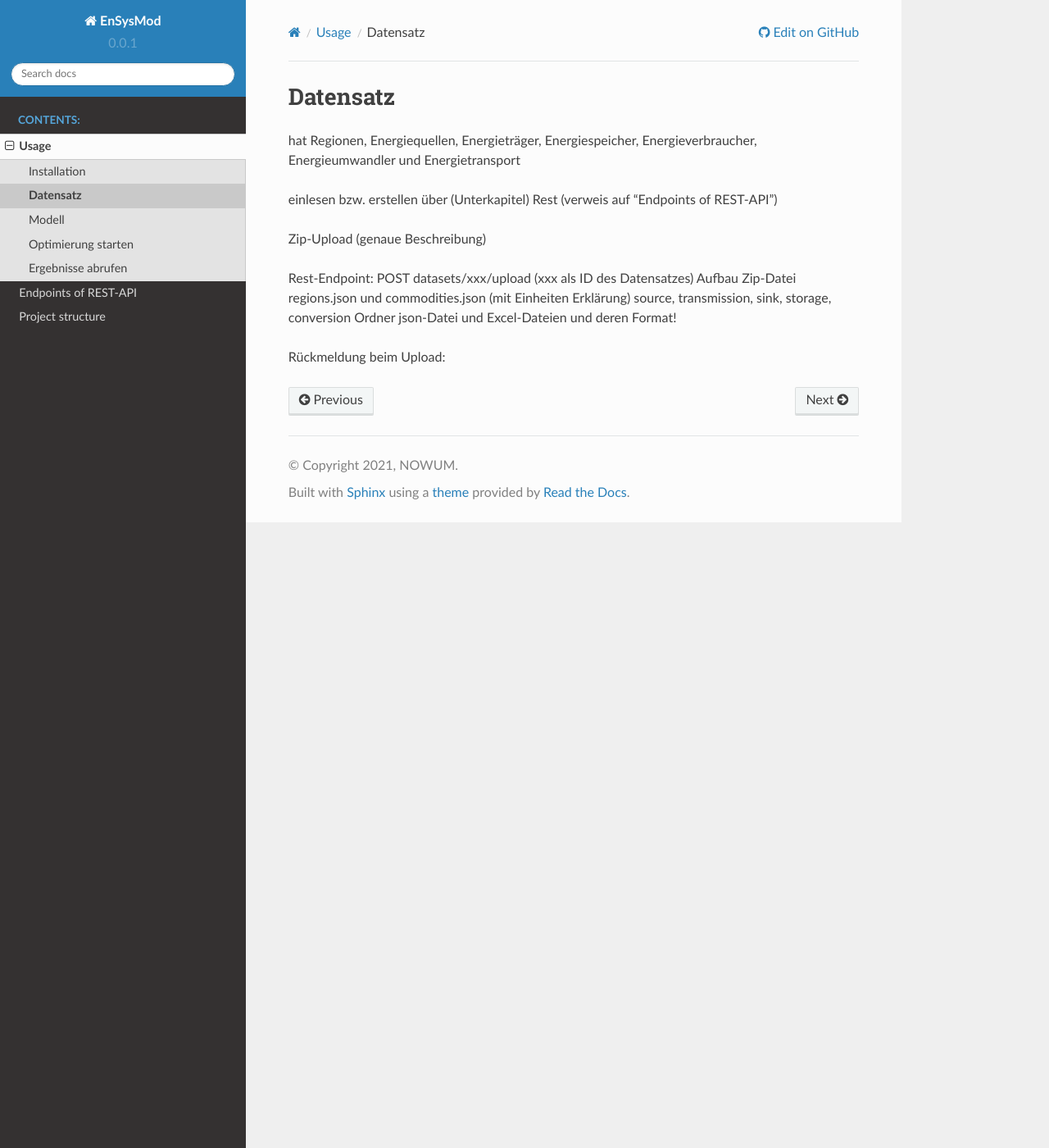
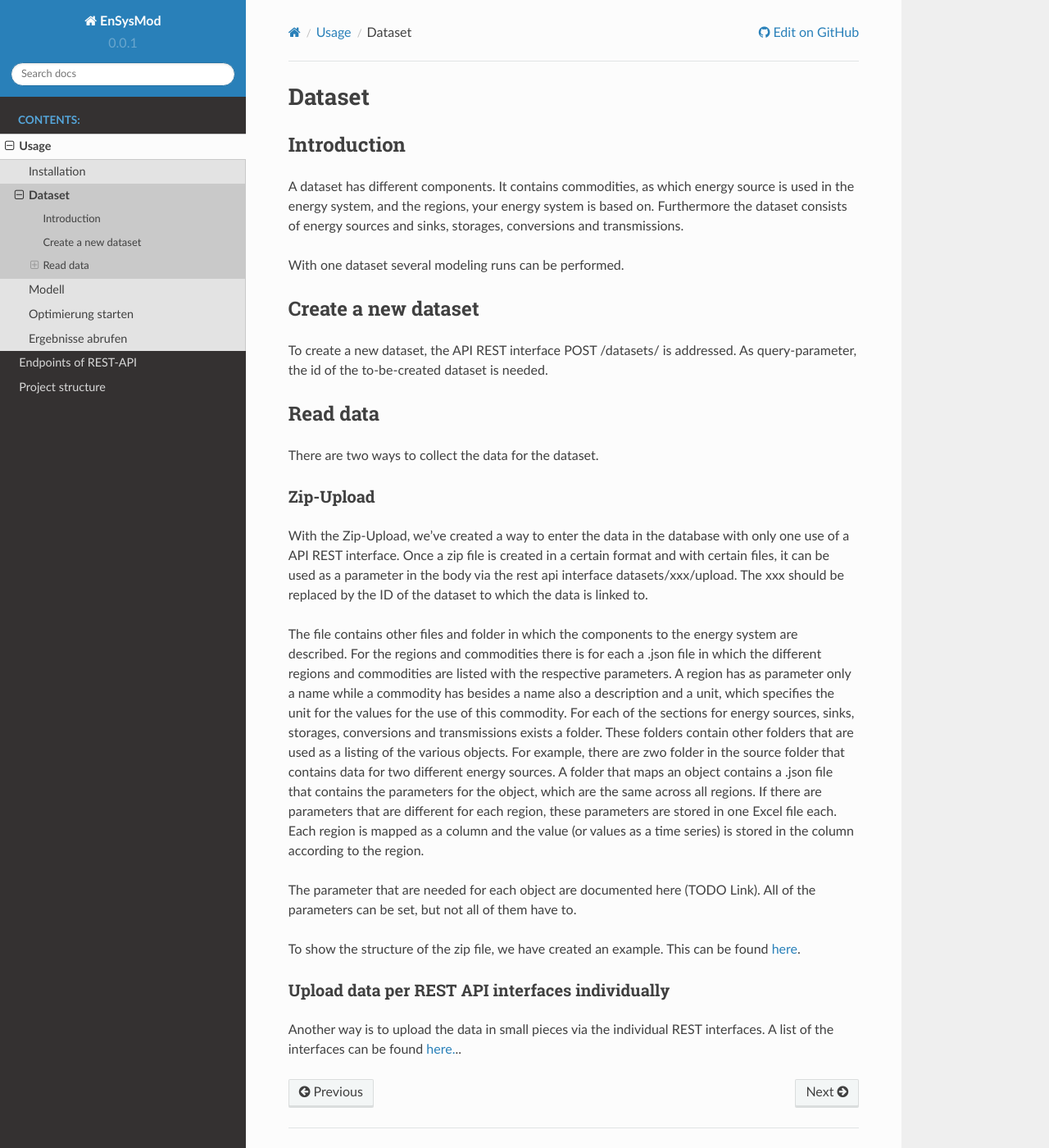
Before and after one commit to NOWUM/EnSysMod, a Sphinx documentation site: the page built from docs/source/usage/2_dataset.rst, in a window 1280 px wide and 1400 px high. Shown: the whole window at 82% size. Built offline with Sphinx 7.4.7 and the Read the Docs theme 2.0.0, drawn with Linux system fonts in a browser that asks for light colours; the version number is read from the project's files by our own code.

Commit message:
Added documentation for dataset

```diff
--- a/docs/source/endpoints.rst
+++ b/docs/source/endpoints.rst
@@ -1,3 +1,5 @@
+.. _rest_endpoints:
+
 Endpoints of REST-API
 =====================
 
--- a/docs/source/usage.rst
+++ b/docs/source/usage.rst
@@ -1,5 +1,7 @@
 Usage
 =====
+
+
 
 Kurze Einleitung:
 Daten einlesen bzw. eingelesene nutzen
--- a/docs/source/usage/2_dataset.rst
+++ b/docs/source/usage/2_dataset.rst
@@ -1,20 +1,46 @@
-*********
-Datensatz
-*********
+*******
+Dataset
+*******
+
+.. _introduction:
+
+Introduction
+============
 
 
-hat Regionen, Energiequellen, Energieträger, Energiespeicher, Energieverbraucher, Energieumwandler und Energietransport
+A dataset has different components. It contains commodities, as which energy source is used in the energy system, and the regions, your energy system is based on.
+Furthermore the dataset consists of energy sources and sinks, storages, conversions and transmissions.
+
+With one dataset several modeling runs can be performed.
+
+.. _newDataset:
+
+Create a new dataset
+====================
+To create a new dataset, the API REST interface POST /datasets/ is addressed. As query-parameter, the id of the to-be-created dataset is needed.
 
 
-einlesen bzw. erstellen über (Unterkapitel)
-Rest (verweis auf "Endpoints of REST-API")
+.. _readData:
 
-Zip-Upload (genaue Beschreibung)
+Read data
+=========
+There are two ways to collect the data for the dataset.
 
-Rest-Endpoint: POST datasets/xxx/upload (xxx als ID des Datensatzes)
-Aufbau Zip-Datei
-regions.json und commodities.json (mit Einheiten Erklärung)
-source, transmission, sink, storage, conversion Ordner
-json-Datei und Excel-Dateien und deren Format!
+Zip-Upload
+----------
+With the Zip-Upload, we've created a way to enter the data in the database with only one use of a API REST interface.
+Once a zip file is created in a certain format and with certain files, it can be used as a parameter in the body via the rest api interface datasets/xxx/upload. The xxx should be replaced by the ID of the dataset to which the data is linked to.
 
-Rückmeldung beim Upload:
+The file contains other files and folder in which the components to the energy system are described.
+For the regions and commodities there is for each a .json file in which the different regions and commodities are listed with the respective parameters.
+A region has as parameter only a name while a commodity has besides a name also a description and a unit, which specifies the unit for the values for the use of this commodity.
+For each of the sections for energy sources, sinks, storages, conversions and transmissions exists a folder. These folders contain other folders that are used as a listing of the various objects. For example, there are zwo folder in the source folder that contains data for two different energy sources.
+A folder that maps an object contains a .json file that contains the parameters for the object, which are the same across all regions. If there are parameters that are different for each region, these parameters are stored in one Excel file each. Each region is mapped as a column and the value (or values as a time series) is stored in the column according to the region.
+
+The parameter that are needed for each object are documented here (TODO Link). All of the parameters can be set, but not all of them have to.
+
+To show the structure of the zip file, we have created an example. This can be found `here <https://github.com/NOWUM/EnSysMod/tree/main/examples/data/dataset-1/>`_.
+
+Upload data per REST API interfaces individually
+------------------------------------------------
+Another way is to upload the data in small pieces via the individual REST interfaces. A list of the interfaces can be found :ref:`here. <rest_endpoints>`..
```
